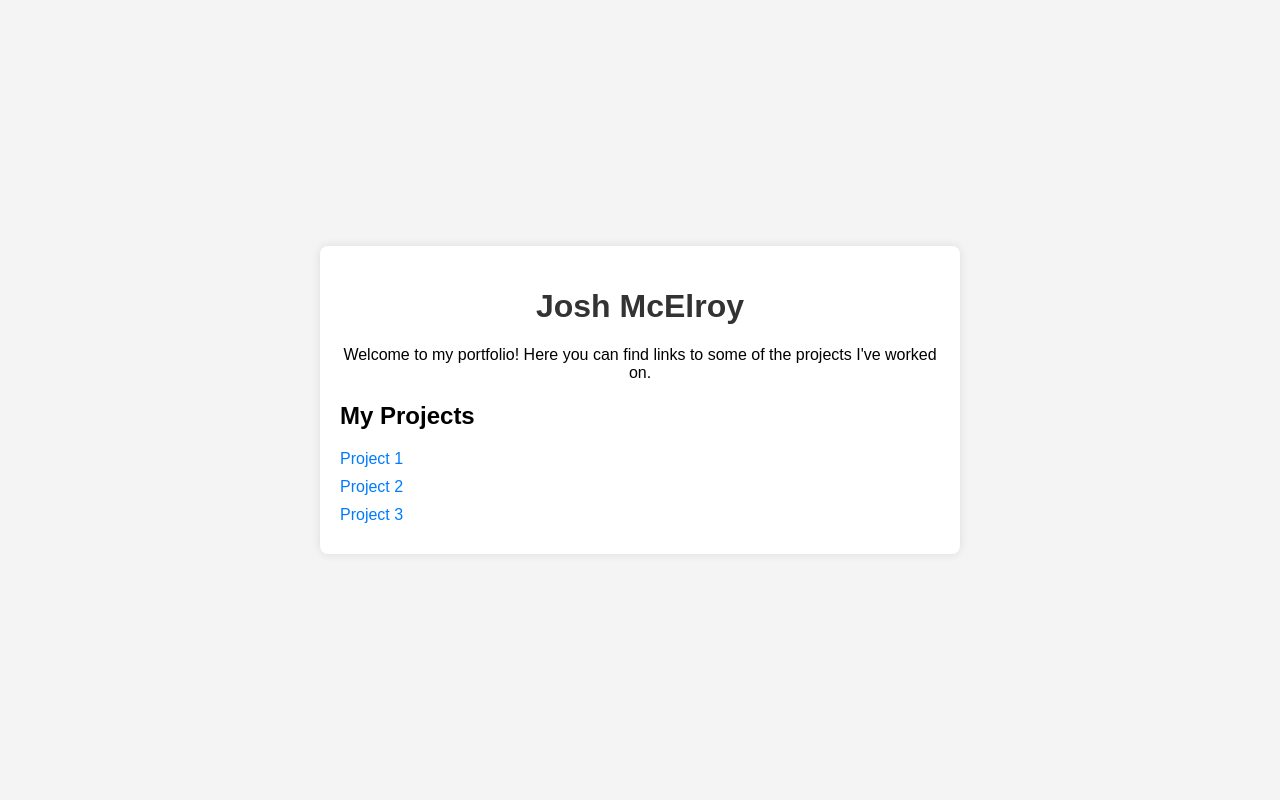
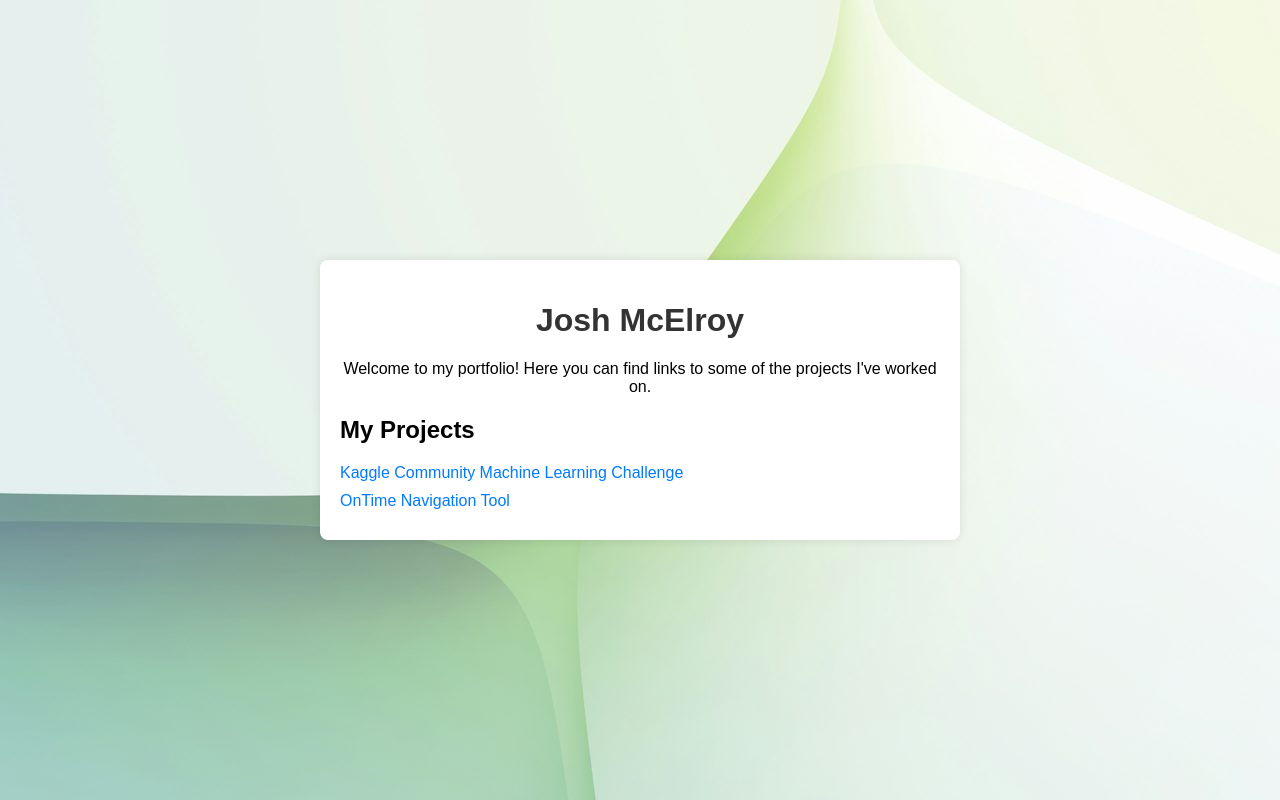
Before and after one commit to tkdevil/portfolio, a plain HTML site: page index.html in a window 1280 px wide. Drawn offline with Linux system fonts and the light colour scheme.

Commit message:
Update index.html

```diff
--- a/index.html
+++ b/index.html
@@ -7,6 +7,7 @@
     <style>
         body {
             font-family: Arial, sans-serif;
+            background-image: url("background.jpg");
             background-color: #f4f4f4;
             margin: 0;
             padding: 0;
@@ -50,13 +51,10 @@
         <div class="projects">
             <h2>My Projects</h2>
             <div class="project">
-                <a href="<INSERT LINK HERE>">Project 1</a>
+                <a href="https://colab.research.google.com/drive/1LN6A7r2n4rok922bFsYGVFkpqAn8x-y3?usp=drive_link">Kaggle Community Machine Learning Challenge</a>
             </div>
             <div class="project">
-                <a href="<INSERT LINK HERE>">Project 2</a>
-            </div>
-            <div class="project">
-                <a href="<INSERT LINK HERE>">Project 3</a>
+                <a href="https://ontimeucsc.netlify.app/">OnTime Navigation Tool</a>
             </div>
             <!-- Add more projects as needed -->
         </div>
```
